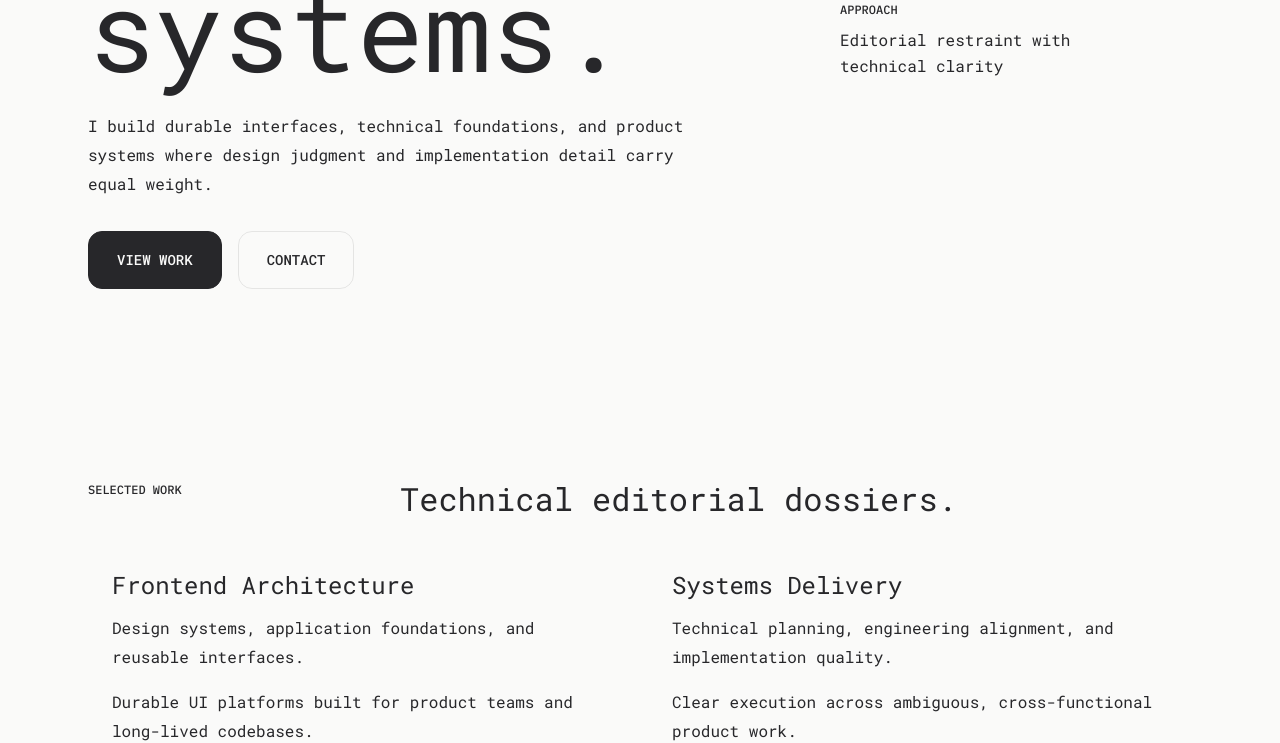
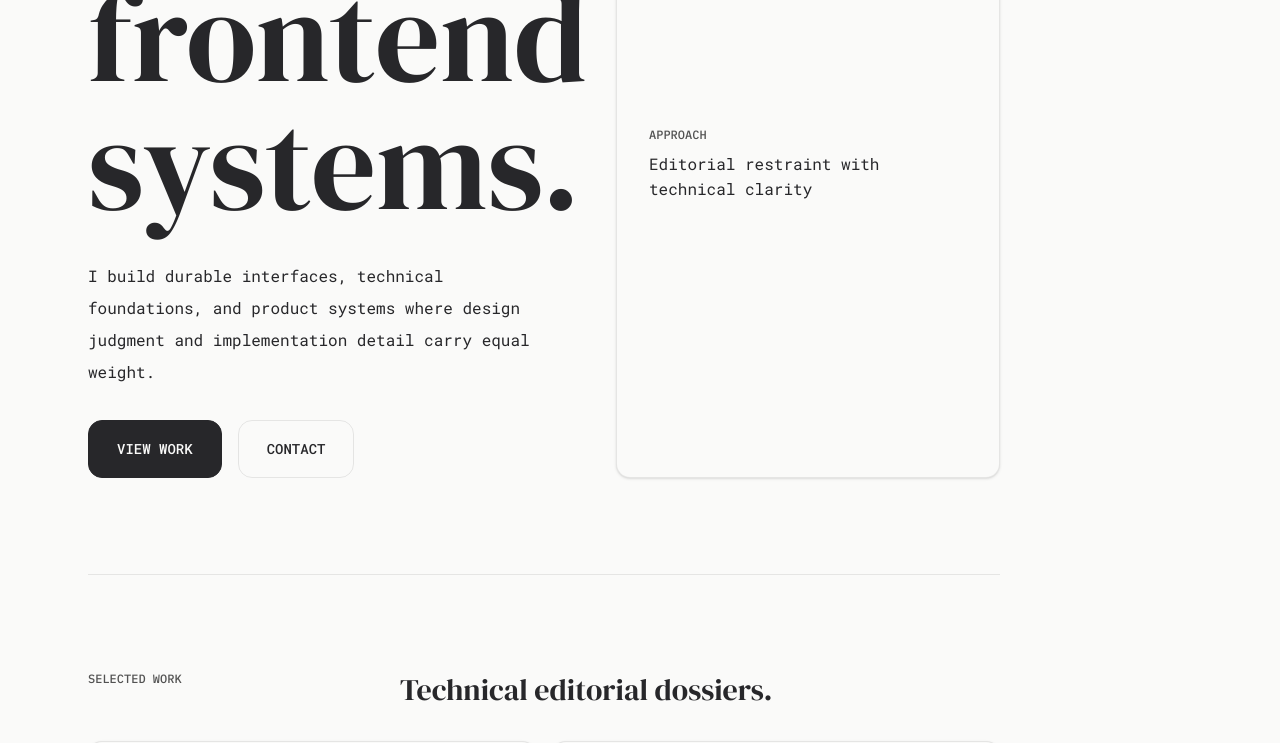
Before and after one commit to mimodsg/am-portfolio, a React (Vite) app: page / in a window 1280 px wide. Shown: the part 700-1443 px from the top of the page. Built offline with nearby package versions, Linux system fonts and the light colour scheme.

Commit message:
update homepage

```diff
--- a/src/components/templates/HomePage/home-page.css
+++ b/src/components/templates/HomePage/home-page.css
@@ -1,179 +1,108 @@
+@reference '../../../styles/globals.css';
+
 .home-page {
-  margin: 0 auto;
-  max-width: var(--layout-max-width);
-  padding: 0 var(--layout-page-gutter) 5rem;
+  @apply mx-auto max-w-[var(--layout-max-width)] pb-20;
+  padding-left: var(--layout-page-gutter);
+  padding-right: var(--layout-page-gutter);
 }
 
 .home-page__hero {
-  padding: 4rem 0 3rem;
+  @apply py-12 pt-16;
 }
 
 .home-page__hero-grid {
-  display: grid;
-  gap: 2rem;
-  grid-template-columns: minmax(0, 1fr);
+  @apply grid grid-cols-1 gap-8;
 }
 
 .home-page__eyebrow {
-  color: var(--color-secondary);
-  font-family: var(--font-mono);
-  font-size: 0.75rem;
-  font-weight: 500;
-  letter-spacing: 0;
-  margin: 0 0 1rem;
-  text-transform: uppercase;
+  @apply mb-4 mt-0 font-mono text-xs font-medium tracking-normal text-neutral-600 uppercase;
 }
 
 .home-page__title {
-  color: var(--color-primary);
-  font-family: var(--font-display);
-  font-size: 4rem;
-  font-weight: 400;
-  letter-spacing: 0;
-  line-height: 0.92;
-  margin: 0;
-  max-width: 11ch;
+  @apply m-0 max-w-[11ch] font-display text-6xl leading-none font-normal tracking-normal text-zinc-800 md:text-8xl xl:text-9xl;
 }
 
 .home-page__intro,
 .home-page__body {
-  color: var(--color-primary);
-  font-family: var(--font-body);
-  font-size: 1rem;
-  line-height: 1.8;
+  @apply font-body text-base leading-8 text-zinc-800;
 }
 
 .home-page__intro {
-  margin: 2rem 0 0;
-  max-width: 44rem;
+  @apply mb-0 mt-8 max-w-[44rem];
 }
 
 .home-page__actions {
-  align-items: center;
-  display: flex;
-  flex-wrap: wrap;
-  gap: 1rem;
-  margin-top: 2rem;
+  @apply mt-8 flex flex-wrap items-center gap-4;
 }
 
 .home-page__panel {
-  background: var(--color-surface);
-  border: var(--border-card);
-  border-radius: var(--radius-lg);
-  box-shadow: var(--shadow-card);
-  display: grid;
-  gap: 1.5rem;
-  padding: 2rem;
+  @apply grid gap-6 rounded-[var(--radius-lg)] border border-zinc-800/10 bg-stone-50 p-8 shadow-sm;
 }
 
 .home-page__metric {
-  margin: 0;
+  @apply m-0;
 }
 
 .home-page__metric dt {
-  color: var(--color-secondary);
-  font-family: var(--font-mono);
-  font-size: 0.75rem;
-  font-weight: 500;
-  letter-spacing: 0;
-  margin-bottom: 0.5rem;
-  text-transform: uppercase;
+  @apply mb-2 font-mono text-xs font-medium tracking-normal text-neutral-600 uppercase;
 }
 
 .home-page__metric dd {
-  color: var(--color-primary);
-  font-family: var(--font-body);
-  line-height: 1.6;
-  margin: 0;
+  @apply m-0 font-body leading-[1.6] text-zinc-800;
 }
 
 .home-page__section {
-  border-top: var(--border-divider);
-  padding: 3rem 0;
+  @apply border-t border-t-zinc-800/10 py-12;
 }
 
 .home-page__section-header {
-  display: grid;
-  gap: 1.5rem;
-  grid-template-columns: minmax(0, 1fr);
-  margin-bottom: 2rem;
+  @apply mb-8 grid grid-cols-1 gap-6;
 }
 
 .home-page__section-title {
-  color: var(--color-primary);
-  font-family: var(--font-display);
-  font-size: 1.75rem;
-  font-weight: 400;
-  letter-spacing: 0;
-  line-height: 1.1;
-  margin: 0;
+  @apply m-0 font-display text-3xl leading-tight font-normal tracking-normal text-zinc-800;
 }
 
 .home-page__projects {
-  display: grid;
-  gap: 1rem;
-  grid-template-columns: minmax(0, 1fr);
+  @apply grid grid-cols-1 gap-4;
 }
 
 .home-page__project {
-  background: var(--color-surface);
-  border: var(--border-card);
-  border-radius: var(--radius-lg);
-  box-shadow: var(--shadow-card);
-  padding: 1.5rem;
+  @apply rounded-[var(--radius-lg)] border border-zinc-800/10 bg-stone-50 p-6 shadow-sm;
 }
 
 .home-page__project h3 {
-  color: var(--color-primary);
-  font-family: var(--font-display);
-  font-size: 1.5rem;
-  font-weight: 400;
-  line-height: 1.1;
-  margin: 0 0 1rem;
+  @apply mb-4 mt-0 font-display text-2xl leading-tight font-normal text-zinc-800;
 }
 
 .home-page__project p {
-  color: var(--color-primary);
-  font-family: var(--font-body);
-  line-height: 1.8;
-  margin: 0;
+  @apply m-0 font-body leading-8 text-zinc-800;
 }
 
 .home-page__project p + p {
-  color: var(--color-secondary);
-  margin-top: 1rem;
+  @apply mt-4 text-neutral-600;
 }
 
 .home-page__section--narrow {
-  max-width: 48rem;
+  @apply max-w-3xl;
 }
 
 .home-page__section--contact {
-  align-items: start;
-  display: grid;
-  gap: 1.5rem;
+  @apply grid items-start gap-6;
 }
 
 @media (min-width: 760px) {
   .home-page__hero {
-    padding: 6rem 0 5rem;
+    @apply pb-20 pt-24;
   }
 
   .home-page__hero-grid {
-    gap: 5rem;
+    @apply gap-20;
     grid-template-columns: minmax(0, 1fr) minmax(17rem, 24rem);
   }
 
-  .home-page__title {
-    font-size: 5.5rem;
-  }
-
   .home-page__section {
-    padding: 5rem 0;
-  }
-
-  .home-page__section-title {
-    font-size: 2rem;
+    @apply py-20;
   }
 
   .home-page__section-header,
@@ -182,20 +111,22 @@
   }
 
   .home-page__projects {
-    grid-template-columns: repeat(2, minmax(0, 1fr));
+    @apply grid-cols-2;
+  }
+}
+
+@media (min-width: 1024px) {
+  .home-page {
+    padding-right: max(var(--layout-page-gutter), 15rem);
   }
 }
 
 @media (min-width: 1100px) {
   .home-page__hero {
-    padding: 8rem 0 6rem;
-  }
-
-  .home-page__title {
-    font-size: 7rem;
+    @apply pb-24 pt-32;
   }
 
   .home-page__section {
-    padding: 6rem 0;
+    @apply py-24;
   }
 }
```
